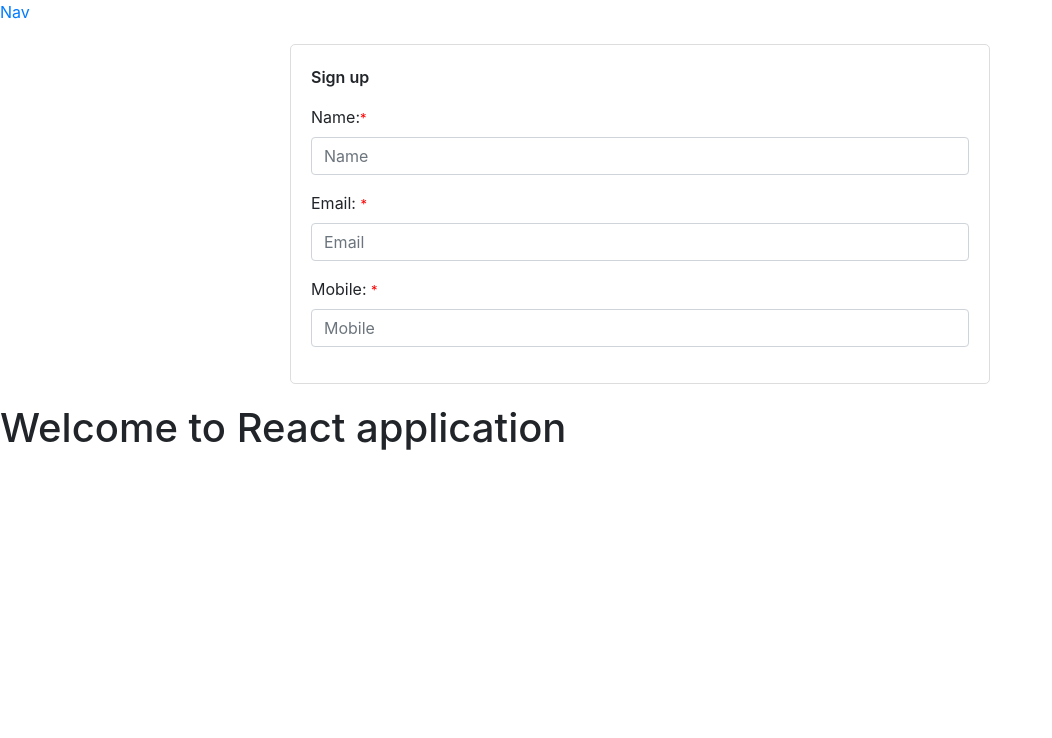
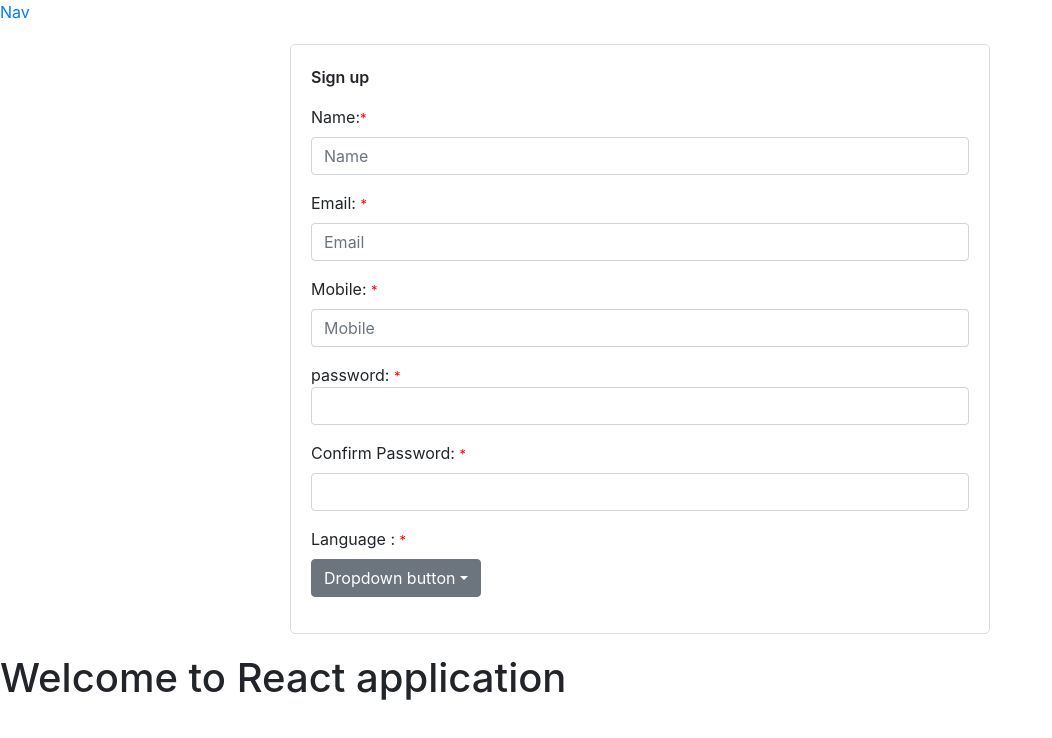
Before and after one commit to Pankaj-Raj/react-tkx34v, a React (Create React App) app: page /register in a window 1280 px wide. Shown: the top 738 px of the page, without its empty margins (0-1052 px from the left). Built offline with nearby package versions, Linux system fonts and the light colour scheme.

Commit message:
2 files modified

```diff
--- a/public/index.html
+++ b/public/index.html
@@ -25,6 +25,7 @@
       Learn how to configure a non-root public URL by running `npm run build`.
     -->
     <title>Form Validation in ReactJS - Clue Mediator</title>
+    <link rel="stylesheet" href="https://cdn.jsdelivr.net/npm/bootstrap@4.0.0/dist/css/bootstrap.min.css" integrity="sha384-Gn5384xqQ1aoWXA+058RXPxPg6fy4IWvTNh0E263XmFcJlSAwiGgFAW/dAiS6JXm" crossorigin="anonymous">
     <link href="https://stackpath.bootstrapcdn.com/bootstrap/4.3.1/css/bootstrap.min.css" rel="stylesheet" integrity="sha384-ggOyR0iXCbMQv3Xipma34MD+dH/1fQ784/j6cY/iJTQUOhcWr7x9JvoRxT2MZw1T" crossorigin="anonymous">
   </head>
   <body>
@@ -40,5 +41,8 @@
       To begin the development, run `npm start` or `yarn start`.
       To create a production bundle, use `npm run build` or `yarn build`.
     -->
+    <script src="https://code.jquery.com/jquery-3.2.1.slim.min.js" integrity="sha384-KJ3o2DKtIkvYIK3UENzmM7KCkRr/rE9/Qpg6aAZGJwFDMVNA/GpGFF93hXpG5KkN" crossorigin="anonymous"></script>
+<script src="https://cdn.jsdelivr.net/npm/popper.js@1.12.9/dist/umd/popper.min.js" integrity="sha384-ApNbgh9B+Y1QKtv3Rn7W3mgPxhU9K/ScQsAP7hUibX39j7fakFPskvXusvfa0b4Q" crossorigin="anonymous"></script>
+<script src="https://cdn.jsdelivr.net/npm/bootstrap@4.0.0/dist/js/bootstrap.min.js" integrity="sha384-JZR6Spejh4U02d8jOt6vLEHfe/JQGiRRSQQxSfFWpi1MquVdAyjUar5+76PVCmYl" crossorigin="anonymous"></script>
   </body>
 </html>
--- a/src/component/Register.js
+++ b/src/component/Register.js
@@ -1,11 +1,11 @@
 import React from 'react';
 import "../style.css";
-import {Link} from 'react-router-dom';
+import { Link } from 'react-router-dom';
 
-export default class Register extends React.Component{
-constructor(){
+export default class Register extends React.Component {
+  constructor() {
     super();
-  this.state={
+    this.state = {
       form: {
         name: "",
         email: "",
@@ -41,23 +41,23 @@
     ];
   }
 
-handelChange=e=>{
-  const {name,value,checked}=e.target;
-  const {form,formErrors}=this.state;
-  let formObj={};
-  formObj={
-    ...form,[name]:value
+  handelChange = e => {
+    const { name, value, checked } = e.target;
+    const { form, formErrors } = this.state;
+    let formObj = {};
+    formObj = {
+      ...form, [name]: value
     }
-  this.setState({form:formObj});
+    this.setState({ form: formObj });
 
   }
 
-validateNumber=e=>{
-  var ev=e||window.event;
-  if(ev.type=="paste"){
-key=ev.clipboardData.getData("text/plain");
-  }else{
-    var key=ev.keyCode||ev.which;
+  validateNumber = e => {
+    var ev = e || window.event;
+    if (ev.type == "paste") {
+      key = ev.clipboardData.getData("text/plain");
+    } else {
+      var key = ev.keyCode || ev.which;
       key = String.fromCharCode(key);
 
     }
@@ -68,9 +68,9 @@
     }
   }
 
-render(){
-  const {form,formErrors} =this.state;
-return(
+  render() {
+    const { form, formErrors } = this.state;
+    return (
       <>
         <Link to="/">Nav</Link>
         <div className="signup-box">
@@ -82,9 +82,9 @@
                 <label>
                   Name:<span className="asterisk">*</span>
                 </label>
-                <input type="text" className="form-control" name="name" placeholder="Name" value={form.name} onChange={this.handelChange} blur={this.handelChange}/>
+                <input type="text" className="form-control" name="name" placeholder="Name" value={form.name} onChange={this.handelChange} onBlur={this.handelChange} />
                 {
-                  formErrors.name &&(
+                  formErrors.name && (
                     <span className="err">{formErrors.name}</span>
                   )
                 }
@@ -95,21 +95,52 @@
                 <label >
                   Email: <span className="asterisk">*</span>
                 </label>
-                <input type="text" className="form-control" placeholder="Email" name="email" value={form.email} onChange={this.handelChange} blur={this.handelChange} />
-                {formErrors.email&&(<span className="err">{formErrors.email}</span>)}
+                <input type="text" className="form-control" placeholder="Email" name="email" value={form.email} onChange={this.handelChange} onBlur={this.handelChange} />
+                {formErrors.email && (<span className="err">{formErrors.email}</span>)}
               </div>
 
               <div className="form-group">
                 <label htmlFor="">
                   Mobile: <span className="asterisk">*</span>
                 </label>
-<input type="text" name="mobile" className="form-control" placeholder="Mobile" value={form.mobile} onChange={this.handelChange} blur={this.handelChange} onKeyPress={this.validateNumber}/>
+                <input type="text" name="mobile" className="form-control" placeholder="Mobile" value={form.mobile} onChange={this.handelChange} onBlur={this.handelChange} onKeyPress={this.validateNumber} />
                 {
-  formErrors.mobile&&( <span>{formErrors.mobile}</span>)
+                  formErrors.mobile && (<span>{formErrors.mobile}</span>)
+                }
+              </div>
+              <div className="form-group">
+                <lebel className="">
+                  password: <span className="asterisk">*</span>
+                </lebel>
+                <input type="text" className="form-control" name="password" onChange={this.handelChange} onBlur={this.handelChange} />
+                {
+                  formErrors.password && (<span className="err">{formErrors.password}</span>)
                 }
               </div>
 
+              <div className="form-group">
+                <label htmlFor="" className="">
+                  Confirm Password: <span className="asterisk">*</span>
+                </label>
+                <input type="text" className="form-control" name="confirmPassword" onChange={this.handelChange} onBlur={this.handelChange} />
+                {formErrors.confirmPassword && (<span className="err">{formErrors.confirmPassword}</span>)}
+              </div>
 
+<div className="form-group">
+  <label htmlFor="" className="mr-3">
+    Language : <span className="asterisk">*</span>
+  </label>
+  <div class="dropdown">
+  <button class="btn btn-secondary dropdown-toggle" type="button" id="dropdownMenuButton" data-toggle="dropdown" aria-haspopup="true" aria-expanded="false">
+    Dropdown button
+  </button>
+  <div class="dropdown-menu" aria-labelledby="dropdownMenuButton">
+    <a class="dropdown-item" href="#">Action</a>
+    <a class="dropdown-item" href="#">Another action</a>
+    <a class="dropdown-item" href="#">Something else here</a>
+  </div>
+</div>
+</div>
 
 
             </div>
```
Lines whose indentation alone changed are shown as unchanged.
